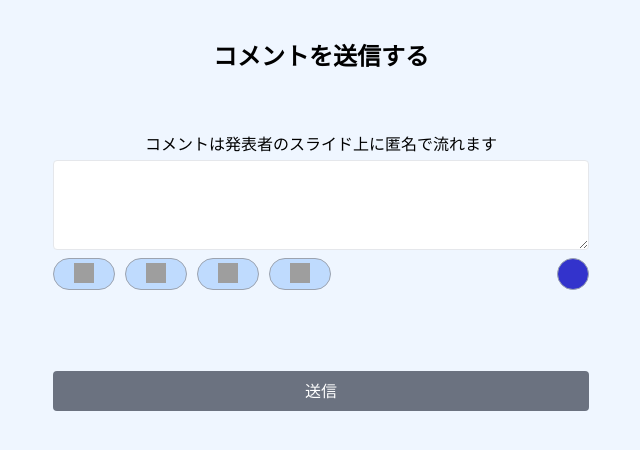
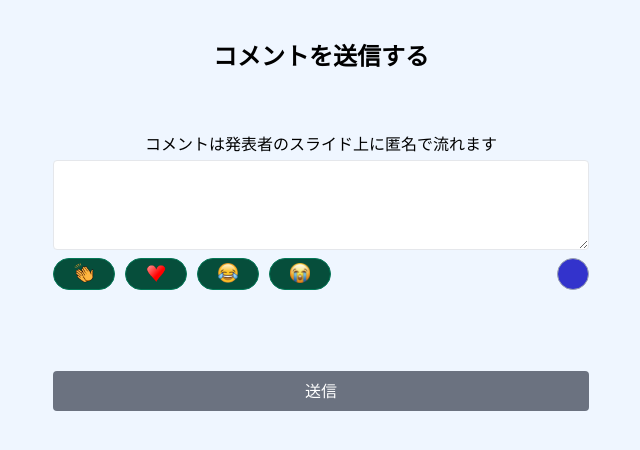
Before and after one commit to Jun-T-git/slive, a Next.js app: page /audience in a window 1280 px wide. Shown: the top 450 px of the page, without its empty margins (319-959 px from the left). Built offline with nearby package versions, Linux system fonts and the light colour scheme; no server answers; grey boxes are pictures that could not be loaded.

Commit message:
連打防止

```diff
--- a/src/components/stamp.tsx
+++ b/src/components/stamp.tsx
@@ -1,4 +1,4 @@
-import React from "react";
+import React, { useState } from "react";
 import { postComment } from "~/firebase/comments";
 
 type Props = {
@@ -6,12 +6,25 @@ type Props = {
 };
 
 const Stamp: React.VFC<Props> = ({ code }) => {
+  const [isDisabled, setIsDisabled] = useState<boolean>(false);
+
+  const handleButtonClick = () => {
+    setIsDisabled(true); // 連打防止
+    postComment({ content: `::${code}::`, color: "" });
+    setTimeout(() => setIsDisabled(false), 500);
+  };
+
   return (
     <button
-      onClick={() => postComment({ content: `::${code}::`, color: "" })}
-      className="px-5 py-1 bg-blue-200 rounded-full border border-gray-400 md:hover:opacity-80"
+      onClick={handleButtonClick}
+      disabled={isDisabled}
+      className="px-5 py-1 bg-green-900 rounded-full border border-green-700 md:hover:opacity-80"
     >
-      <img src={`../images/${code}.png`} className="w-5 h-5 mb-0.5" />
+      {isDisabled ? (
+        <img src="../loading.png" className="animate-spin w-5 h-5 mb-0.5" />
+      ) : (
+        <img src={`../stamps/${code}.png`} className="w-5 h-5 mb-0.5" />
+      )}
     </button>
   );
 };
```
